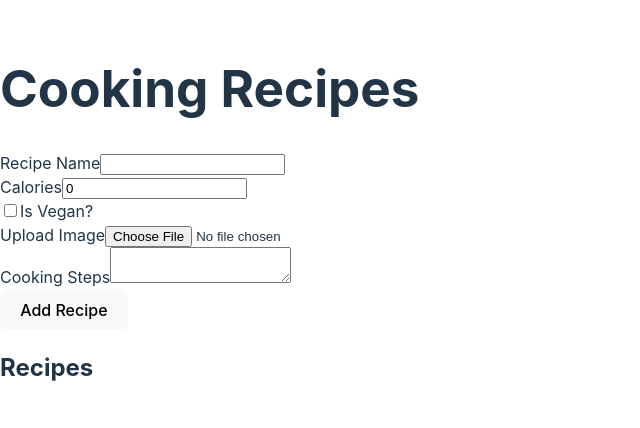
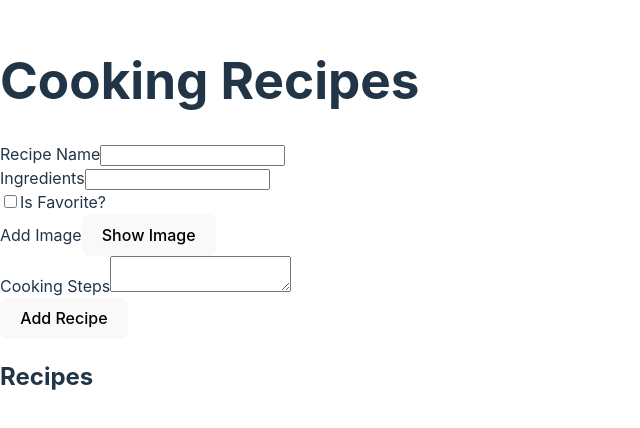
Before and after one commit to Shaharazonkhrea/Final-Frontend, a React (Vite) app: page / in a window 1280 px wide. Shown: the part 184-612 px from the top of the page, without its empty margins (0-640 px from the left). Built offline with nearby package versions, Linux system fonts and the light colour scheme.

Commit message:
updated form

```diff
--- a/src/RecipeForm.tsx
+++ b/src/RecipeForm.tsx
@@ -6,53 +6,59 @@ interface Props {
 }
 
 const RecipeForm: FC<Props> = ({ addRecipe }) => {
-  const [name, setName] = useState('')
-  const [calories, setCalories] = useState(0)
-  const [isVegan, setIsVegan] = useState(false)
-  const [image, setImage] = useState('')
+  const [title, setName] = useState('')
+  const [ingredients, setIngredients] = useState('')
   const [steps, setSteps] = useState('')
+  const [isFavorite, setFavorite] = useState(false)
+  const [category, setCategory] = useState('')
+  const [imageUrl, setShowImage] = useState(false)
+
 
   const handleSubmit = () => {
     const newRecipe: Recipe = {
-        name,
-        calories,
-        isVegan,
-        image,
-        steps
+        title,
+        ingredients,
+        steps,
+        isFavorite,
+        category,
+        imageUrl,
+
     }
     addRecipe(newRecipe)
     setName('')
-    setCalories(0)
-    setIsVegan(false)
-    setImage('')
+    setIngredients('')
+    setFavorite(false)
+    setCategory('')
+    setShowImage(false)
     setSteps('')
   }
 
-  const handleImageChange = (e) => {
-    setImage(URL.createObjectURL(e.target.files[0]))
+  const handleClick = () => {
+    setShowImage(true)
   }
 
   return (
     <form onSubmit={handleSubmit}>
       <div className="recipename">
         <label className="form-label">Recipe Name</label>
-        <input type="text" className="formControl" value={name} onChange={(e) => setName(e.target.value)} required />
+        <input type="text" className="formControl" value={title} onChange={(e) => setName(e.target.value)} />
       </div>
-      <div className="calories">
-        <label className="form-label">Calories</label>
-        <input type="number" className="formControl" value={calories} onChange={(e) => setCalories(e.target.value)} required />
+      <div className="ingredients">
+        <label className="form-label">Ingredients</label>
+        <input type="text" className="formControl" value={ingredients} onChange={(e) => setIngredients(e.target.value)} />
       </div>
       <div className="vegan">
-        <input type="checkbox" className="formCheck" checked={isVegan} onChange={() => setIsVegan(!isVegan)} />
-        <label className="form-check-label">Is Vegan?</label>
+        <input type="checkbox" className="formCheck" checked={isFavorite} onChange={() => setFavorite(!isFavorite)} />
+        <label className="form-check-label">Is Favorite?</label>
       </div>
       <div className="userImage">
-        <label className="form-label">Upload Image</label>
-        <input type="file" className="formControl" onChange={handleImageChange} required />
+        <label className="form-label">Add Image</label>
+        <button className="formControl" onClick={handleClick}>Show Image</button>
+        {imageUrl && <img src="pizza.png" alt="Description" />}
       </div>
       <div className="steps">
         <label className="form-label">Cooking Steps</label>
-        <textarea className="form-control" value={steps} onChange={(e) => setSteps(e.target.value)} required />
+        <textarea className="form-control" value={steps} onChange={(e) => setSteps(e.target.value)} />
       </div>
       <button type="submit" className="btn btn-primary">Add Recipe</button>
     </form>
--- a/src/RecipeItem.tsx
+++ b/src/RecipeItem.tsx
@@ -10,9 +10,8 @@ const RecipeItem: FC<Props> = ({ recipe }) => {
 
     <>
     <li>
-      <h3>{recipe.name} {recipe.isVegan}</h3>
-      <p>Calories: {recipe.calories}</p>
-      {recipe.image && <img src={recipe.image} alt={recipe.name} width="100" />}
+      <h3>{recipe.title}</h3>
+      <p>Ingredients: {recipe.ingredients}</p>
       <p>Steps: {recipe.steps}</p>
     </li>
     </>
```
Also changed, not shown: src/interface/Recipe.ts (+6 -6 lines), 1 other file (tests, documents, lock files or other folders).
